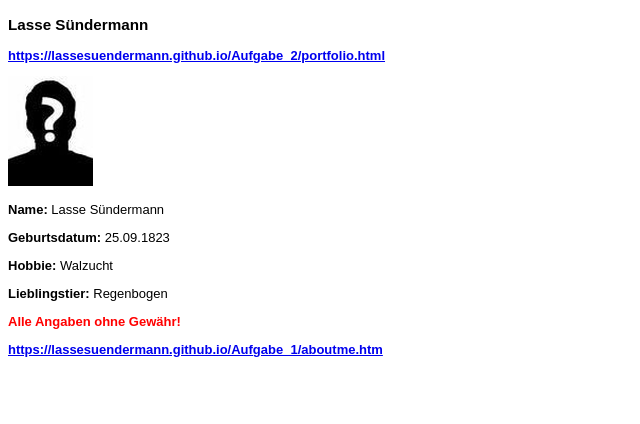
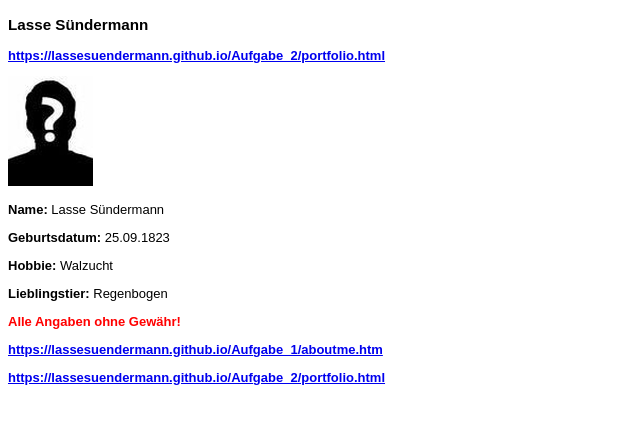
Before and after one commit to LasseSuendermann/LasseSuendermann.github.io, a plain HTML site: page steckbrief.htm in a window 1280 px wide. Shown: the part 50-474 px from the top of the page, without its empty margins (0-640 px from the left). Drawn offline with Linux system fonts and the light colour scheme.

Commit message:
Update steckbrief.htm

```diff
--- a/steckbrief.htm
+++ b/steckbrief.htm
@@ -24,6 +24,7 @@ body {
 	<p><span style="color:#FF0000"><b>Alle Angaben ohne Gewähr!</b></span></p>
 
 	<p><a href="https://lassesuendermann.github.io/Aufgabe_1/aboutme.htm" title="Aufgabe_1"><b>https://lassesuendermann.github.io/Aufgabe_1/aboutme.htm</b></a></p>
-	 <!-- Hier die Links zu den gelösten Aufgaben einstellen, aktuelle oben, alte stehen lassen! Format: Aufgabenbezeichnung, Datum -->
+	<p><a href="https://lassesuendermann.github.io/Aufgabe_2/portfolio.html" title="Aufgabe_1"><b>https://lassesuendermann.github.io/Aufgabe_2/portfolio.html</b></a></p>
+	<!-- Hier die Links zu den gelösten Aufgaben einstellen, aktuelle oben, alte stehen lassen! Format: Aufgabenbezeichnung, Datum -->
 </body>
 </html>
```
